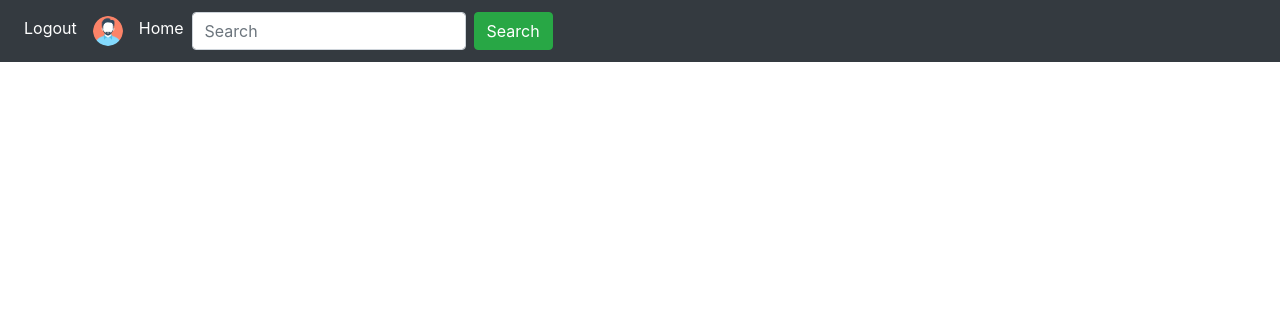
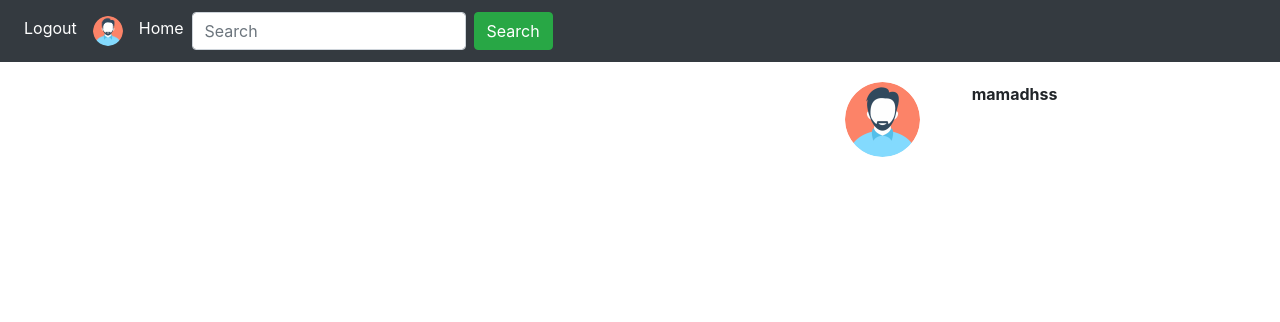
Before and after one commit to mamadhss/django_social_media, a Django app: page /post/ in a window 1280 px wide. Shown: the top 322 px of the page. Run offline with Django 3.2, Linux system fonts and the light colour scheme; a user stored in the database is signed in; data comes from the database, SQL or seed files in the repository; both versions use the stored data as it was after the commit; some libraries are stand-ins or nearby versions.

Commit message:
show user posts where there are on your following list

```diff
--- a/App_Posts/views.py
+++ b/App_Posts/views.py
@@ -1,7 +1,12 @@
 from django.shortcuts import render,HttpResponse
 from django.contrib.auth.models import User
+from App_Login.models import Follow
+from .models import Post
+def home(request):
+    following_list = Follow.objects.filter(follower=request.user)
+    posts = Post.objects.filter(author__in=following_list.values_list('following'))
 
-def home(request):
+
 
     search = request.GET.get('search')
     users = User.objects.all()
@@ -13,6 +18,7 @@ def home(request):
         'title':'home page',
         'search':search,
         'users':users,
+        'posts':posts
     }
 
 
--- a/templates/App_Login/user.htm
+++ b/templates/App_Login/user.htm
@@ -52,8 +52,8 @@
 
         <div class="col-sm-8">
           <h3>{{ user.username }} <a href="{% url 'App_Login:edit' %}" class="btn btn-light">Edit Profile</a>  </h3>
-          <h4>{{ user.post.count }} Posts &nbsp;&nbsp; {{ user.follower.count }} Followers
-           &nbsp;&nbsp; {{ user.following.count }} Following   </h4>
+          <h4>{{ user.post.count }} Posts &nbsp;&nbsp; {{ user.following.count }} Followers
+           &nbsp;&nbsp; {{ user.follower.count }} Following   </h4>
 
            <br>
            <h3>{{ user.user_profile.full_name }}</h3>
--- a/templates/App_Login/user_other.htm
+++ b/templates/App_Login/user_other.htm
@@ -40,8 +40,8 @@
       {% endif %}
 
     </h3>
-    <h4>{{ user_other.post.count }} Posts &nbsp;&nbsp; {{ user_other.follower.count }} Followers
-     &nbsp;&nbsp; {{ user_other.following.count }} Following   </h4>
+    <h4>{{ user_other.post.count }} Posts &nbsp;&nbsp; {{ user_other.following.count }} Followers
+     &nbsp;&nbsp; {{ user_other.follower.count }} Following   </h4>
 
      <br>
      <h3>{{ user_other.user_profile.full_name }}</h3>
--- a/templates/App_Posts/home.htm
+++ b/templates/App_Posts/home.htm
@@ -31,6 +31,54 @@
 
 
 {% else %}
+<div class="row">
+  <div class="col-sm-8">
+    {% for post in posts %}
+    <div style="border:1px solid #ddd;">
+      <div class="">
+{% if post.author.user_profile.profile_pic %}
+  <img src="/media/{{ post.author.user_profile.profile_pic }}" width="50px" height="50px" class="rounded-circle">
+{% else %}
+<img src="/media/default.jpg" width="50px" height="50px" class="rounded-circle" >
+{% endif %}
+<a href="{% url 'App_Login:user' slug=post.author %}">{{ post.author }}</a>
+      </div>
+
+   <br>
+   <img src="/media/{{post.image}}" width="100%">
+   <div style="padding:20px;">
+     <h3>{{ post.caption }}</h3>
+
+
+   </div>
+    </div>
+    {% endfor %}
+  </div>
+
+
+  <div class="col-sm-4">
+    <div class="row">
+      <div class="col-sm-4">
+        {% if user.user_profile.profile_pic %}
+          <img src="/media/{{ user.user_profile.profile_pic }}" width="75px" height="75px" class="rounded-circle">
+        {% else %}
+        <img src="/media/default.jpg" width="75px" height="75px" class="rounded-circle" >
+        {% endif %}
+      </div>
+
+      <div class="col-sm-8">
+        <b>{{ user.username }}</b><br>
+        <b>{{ user.user_profile.full_name }}</b>
+      </div>
+
+    </div>
+
+  </div>
+
+</div>
+
+
+
 
 {% endif %}
 {% endblock %}
```
Also changed, not shown: db.sqlite3, media/post_images/best-2.jpg (added), media/post_images/dark2.jpg (added), media/profile_pics/dark4.jpg (added).
